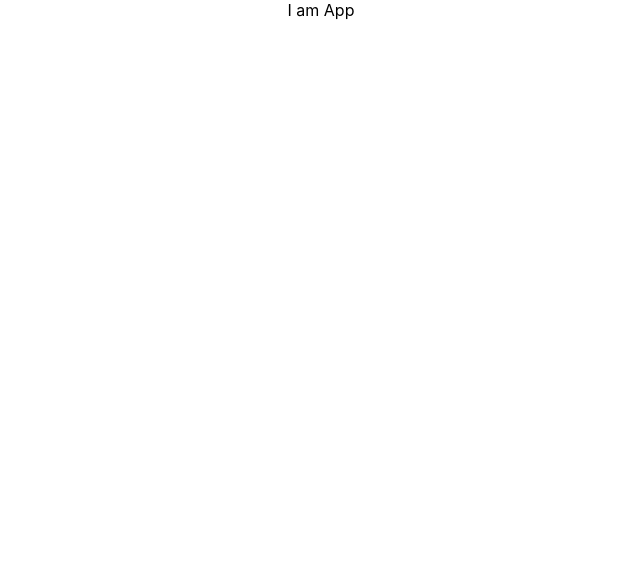
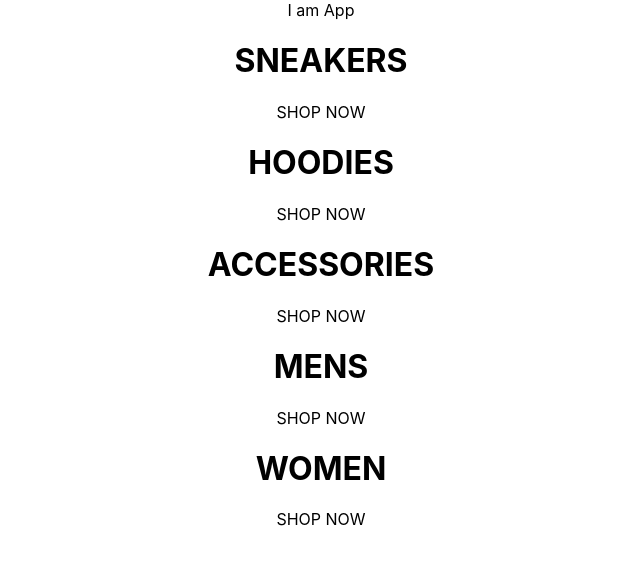
Before and after one commit to utevo/e-commerce, a React (Create React App) app: page / in a window 1280 px wide. Shown: the top 564 px of the page, without its empty margins (319-959 px from the left). Built offline with nearby package versions, Linux system fonts and the light colour scheme.

Commit message:
Create a base for the homepage component

```diff
--- a/src/App.js
+++ b/src/App.js
@@ -1,10 +1,13 @@
 import React from 'react';
 import './App.css';
+
+import HomePage from './components/homepage';
 
 function App() {
   return (
     <div className="App">
       I am App
+      <HomePage></HomePage>
     </div>
   );
 }
--- /dev/null
+++ b/src/components/homepage.jsx
@@ -0,0 +1,41 @@
+import React from 'react';
+
+
+const HomePage = () => (
+  <div className="homepage">
+    <div className="directory-menu">
+      <div className="menu-item">
+        <div className="content">
+          <h1 className="title">SNEAKERS</h1>
+          <span className="subtitle">SHOP NOW</span>
+        </div>
+      </div>
+      <div className="menu-item">
+        <div className="content">
+          <h1 className="title">HOODIES</h1>
+          <span className="subtitle">SHOP NOW</span>
+        </div>
+      </div>
+      <div className="menu-item">
+        <div className="content">
+          <h1 className="title">ACCESSORIES</h1>
+          <span className="subtitle">SHOP NOW</span>
+        </div>
+      </div>
+      <div className="menu-item">
+        <div className="content">
+          <h1 className="title">MENS</h1>
+          <span className="subtitle">SHOP NOW</span>
+        </div>
+      </div>
+      <div className="menu-item">
+        <div className="content">
+          <h1 className="title">WOMEN</h1>
+          <span className="subtitle">SHOP NOW</span>
+        </div>
+      </div>
+    </div>
+  </div>
+)
+
+export default HomePage;
```
